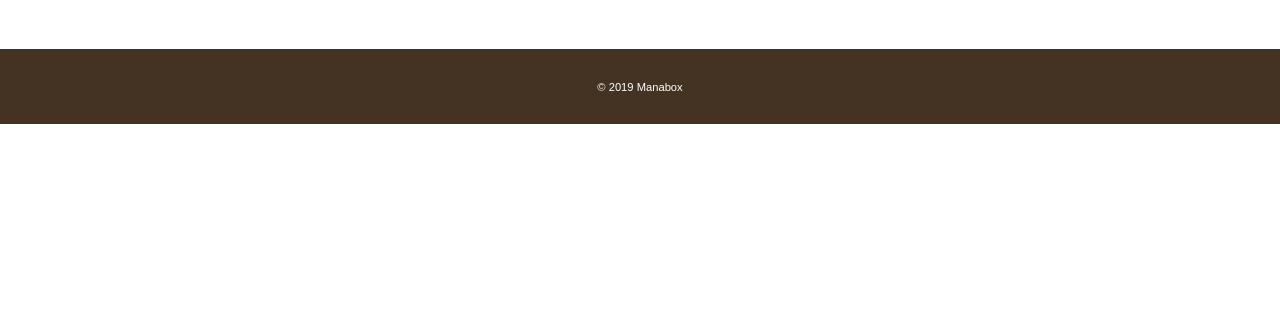
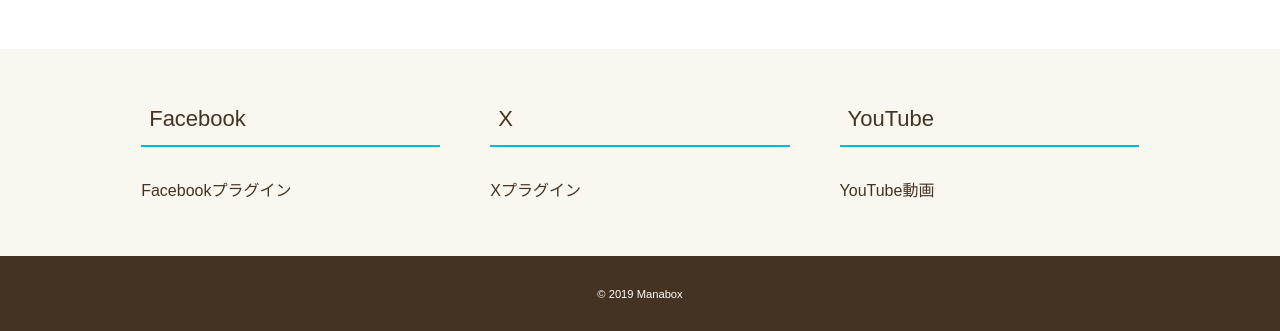
Before and after one commit to unico-9247/HTML_TEXT, a plain HTML site: page contact.html in a window 1280 px wide. Shown: the part 1262-1593 px from the top of the page. Before the commit the page ends 1386 px from the top, so only its background shows below. Drawn offline with Linux system fonts and the light colour scheme; some packages are replaced by stand-ins of ours.

Commit message:
html, css 追加

```diff
--- a/contact.html
+++ b/contact.html
@@ -66,6 +66,25 @@
     </div>  <!-- /.wrapper -->
   </section>  <!-- /#location -->
 
+  <section id="sns">
+    <div class="wrapper">
+      <div class="sns-box">
+        <h3 class="sub-title">Facebook</h3>
+        Facebookプラグイン
+      </div>
+
+      <div class="sns-box">
+        <h3 class="sub-title">X</h3>
+        Xプラグイン
+      </div>
+
+      <div class="sns-box">
+        <h3 class="sub-title">YouTube</h3>
+        YouTube動画
+      </div>
+    </div> <!-- /.wrapper -->
+  </section> <!-- /#sns -->
+
   <!-- footer -->
   <footer>
     <div class="wrapper">
--- a/css/style.css
+++ b/css/style.css
@@ -323,7 +323,24 @@ iframe {
   width: 100%;
 }
 
+/* SNS */
+#sns {
+  background: #FAF7F0;
+  padding: 4% 0;
+}
 
+#sns .wrapper {
+  display: flex;
+  justify-content: space-between;
+}
+
+#sns .sub-title {
+  margin-bottom: 30px;
+}
+
+.sns-box {
+  width: 30%;
+}
 
 /* フッター
 ------------------- */
```
